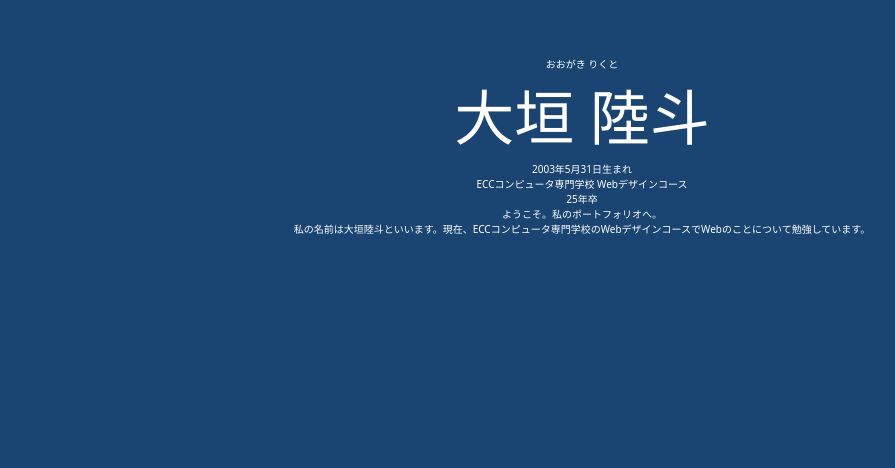
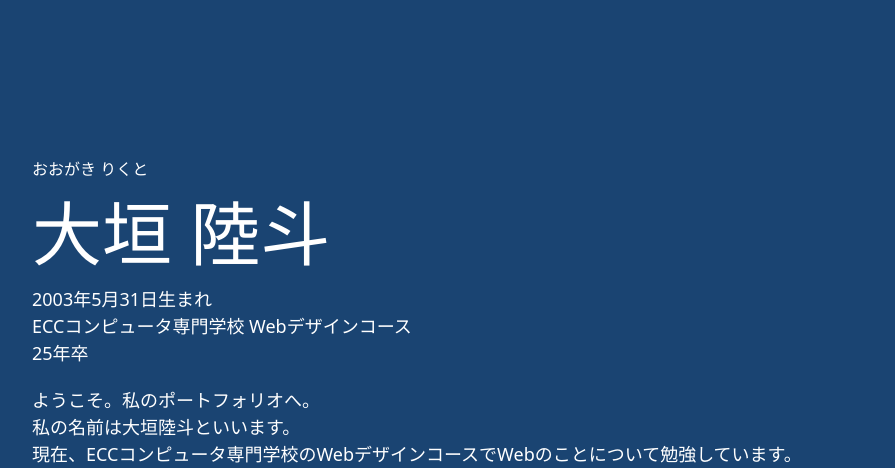
Before and after one commit to RikutoOgaki/FirstPortfolio, a Next.js app: page / in a window 1280 px wide. Shown: the part 793-1261 px from the top of the page, without its empty margins (58-953 px from the left). Before the commit the page ends 1030 px from the top, so only its background shows below. Built offline with nearby package versions, Linux system fonts and the light colour scheme.

Commit message:
portfolio add

```diff
--- a/src/pages/_app.tsx
+++ b/src/pages/_app.tsx
@@ -1,6 +1,6 @@
 import { ChakraProvider } from '@chakra-ui/provider'
 import type { AppProps } from 'next/app'
-import '@/styles/template.css'
+import '@/styles/global.css'
 
 
 export default function App({ Component, pageProps }: AppProps) {
--- a/src/pages/_document.tsx
+++ b/src/pages/_document.tsx
@@ -1,5 +1,4 @@
 import { Html, Head, Main, NextScript } from 'next/document'
-
 
 export default function Document() {
   return (
--- a/src/pages/index.tsx
+++ b/src/pages/index.tsx
@@ -5,22 +5,26 @@ export default function Home(){
     return(
         <Box bg={"#1a4472"}>
             <Header/>
-            <Flex justifyContent={"center"} alignItems={"center"} w={"100%"} h={"600px"}>
+            <Flex justifyContent={"center"} alignItems={"center"} w={"100%"} h={"70rem"}>
               <Text color={"#fff"} fontWeight={"bold"} fontSize={"90px"}>Rikuto Ogaki</Text>
             </Flex>
           <Box as='main' marginTop={"180px"}>
-            <Box as='div' textAlign={"center"}>
-              <Box as='span' color={"#fff"}>おおがき りくと</Box>
-              <Text as={"h1"} color={"#fff"} fontSize={"6rem"}>大垣 陸斗</Text>
-                <Text as={"p"} color={"#fff"}>
+            <Box as='div' marginLeft={"90px"}>
+              <Box as='section' >
+                <Box as='span' color={"#fff"} fontSize={"1.6rem"}>おおがき りくと</Box>
+                <Text as={"h1"} color={"#fff"} fontSize={"7rem"}>大垣 陸斗</Text>
+                <Text as={"p"} color={"#fff"} fontSize={"1.8rem"} marginBottom={"2rem"}>
                   2003年5月31日生まれ<br/>
                   ECCコンピュータ専門学校 Webデザインコース<br/>
                   25年卒
                 </Text>
-                <Text as={"p"} color={"#fff"}>
+              </Box>
+              <Box as='section'>
+                <Text as={"p"} color={"#fff"} fontSize={"1.8rem"}>
                   ようこそ。私のポートフォリオへ。<br/>
-                  私の名前は大垣陸斗といいます。現在、ECCコンピュータ専門学校のWebデザインコースでWebのことについて勉強しています。<br/>
+                  私の名前は大垣陸斗といいます。<br/>現在、ECCコンピュータ専門学校のWebデザインコースでWebのことについて勉強しています。<br/>
                 </Text>
+              </Box>
             </Box>
           </Box>
         </Box>
```
Also changed, not shown: src/styles/global.css (renamed from src/styles/template.css).
